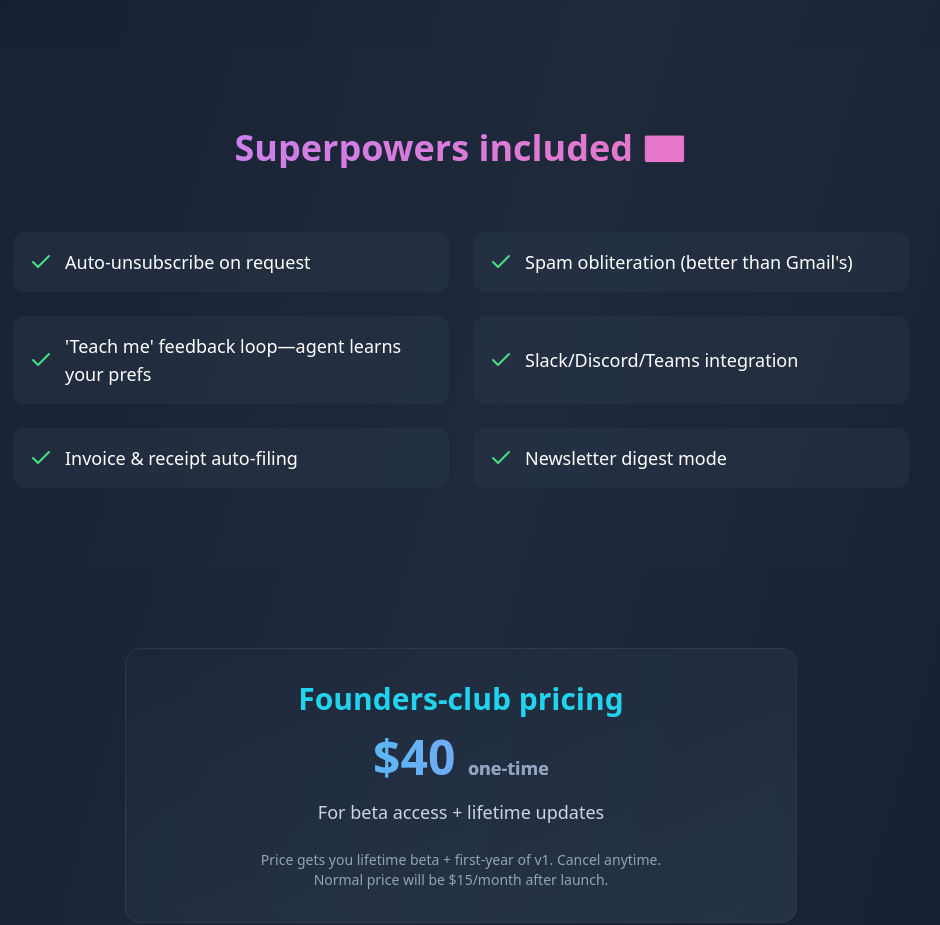
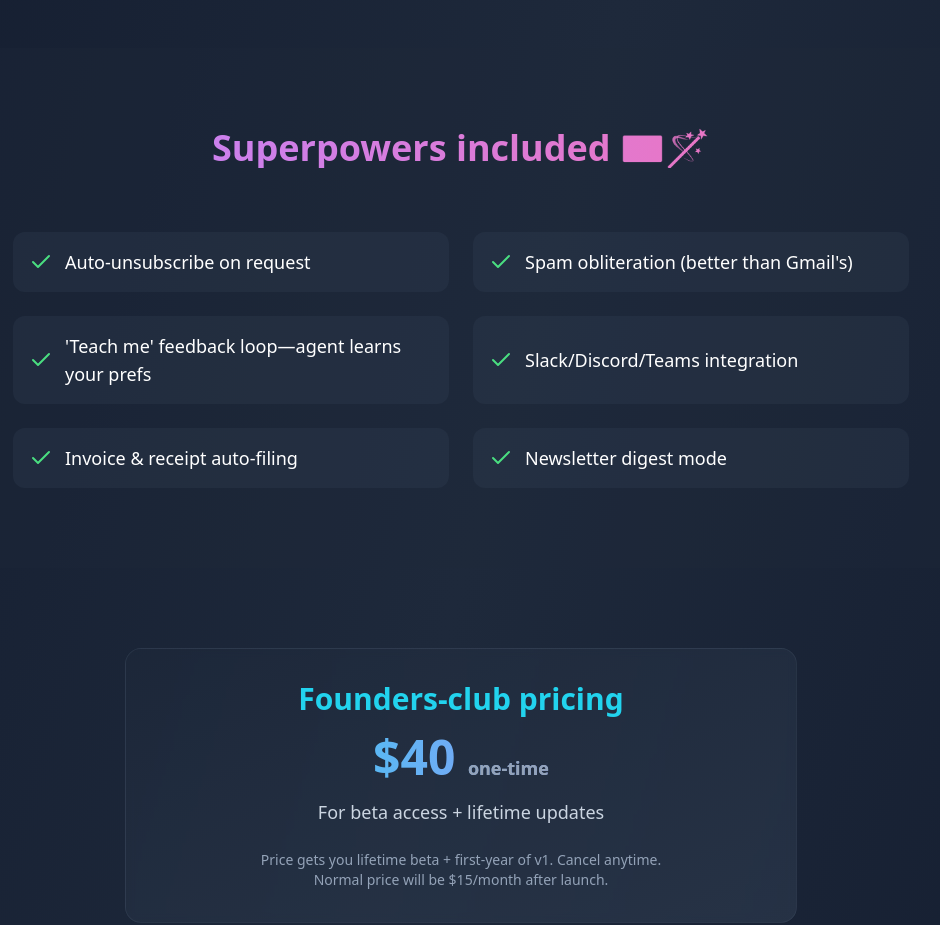
Before and after one commit to thomasgoubin/inbox-breakup-beta-page, a React (Vite) app: page / in a window 1280 px wide. Shown: the part 1680-2605 px from the top of the page, without its empty margins (179-1119 px from the left). Built offline with nearby package versions, Linux system fonts and the light colour scheme.

Commit message:
Code edited in Lovable Code Editor
Edited UI in Lovable

```diff
--- a/src/pages/Index.tsx
+++ b/src/pages/Index.tsx
@@ -135,7 +135,7 @@ const Index = () => {
       <section className="py-20 px-4 bg-slate-800/30">
         <div className="max-w-4xl mx-auto">
           <h2 className="text-4xl font-bold text-center mb-16 bg-gradient-to-r from-purple-400 to-pink-400 bg-clip-text text-transparent">
-            Superpowers included 💌
+            Superpowers included 💌🪄
           </h2>
           <div className="grid md:grid-cols-2 gap-6">
             {[
```
